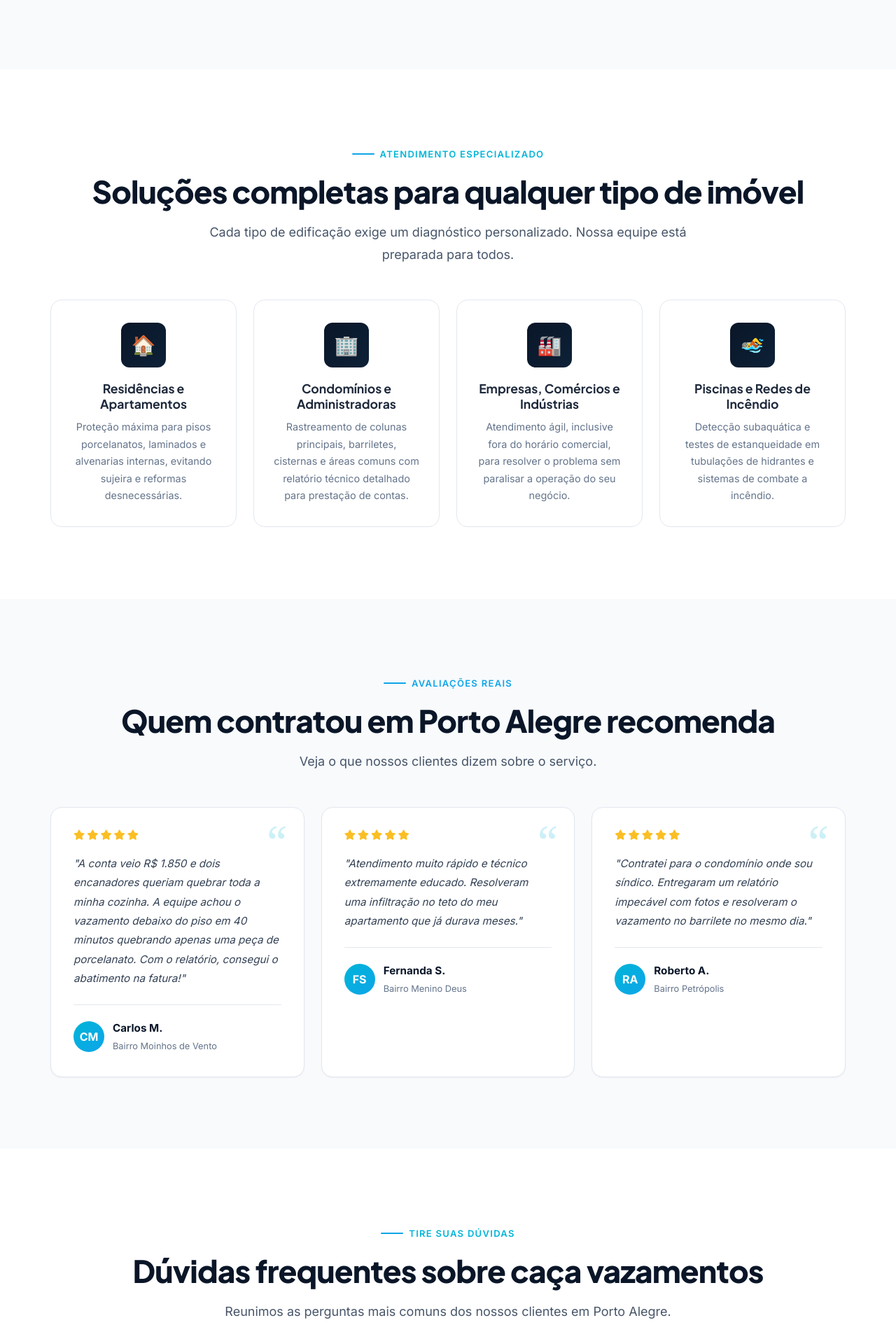
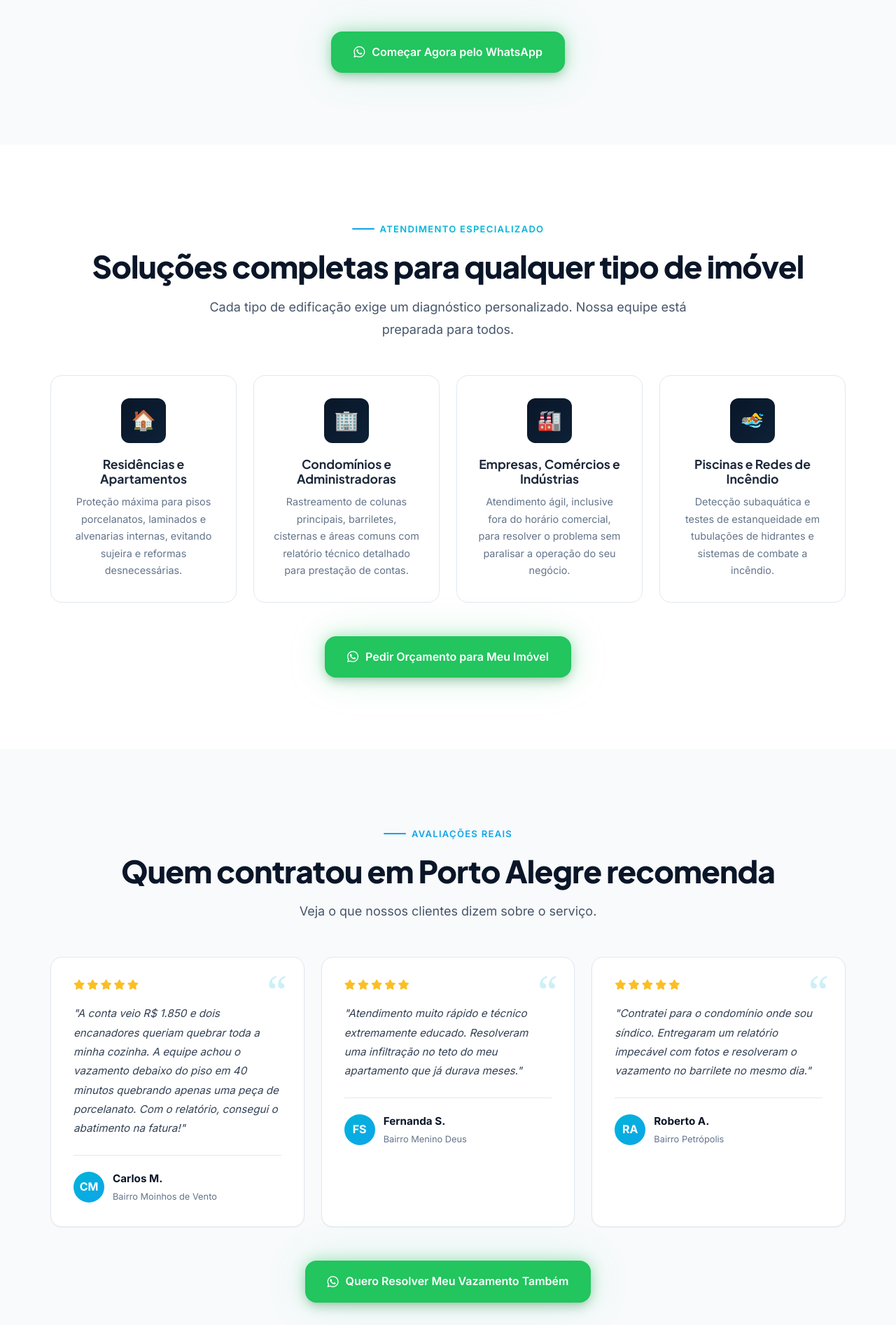
Before and after one commit to carlosjrglobal-cpu/caca-vazamentos, a plain HTML site: page index.html in a window 1280 px wide. Shown: the part 6495-8388 px from the top of the page at 70% size. Drawn offline with Linux system fonts and the light colour scheme.

Commit message:
Adiciona botões de CTA nos blocos Como Funciona, Segmentos, Depoimentos e Dúvidas
Co-Authored-By: Claude Opus 5.5 <noreply@anthropic.com>

```diff
--- a/index.html
+++ b/index.html
@@ -1137,6 +1137,10 @@
             font-size: 0.75rem;
             margin-top: 2px;
         }
+
+        /* botão de CTA ao final de cada bloco */
+        .block-cta { margin-top: 3rem; }
+        .block-cta-lead { color: var(--gray-600); font-size: 1rem; margin-bottom: 1rem; }
 
         /* alerta: relatório técnico x laudo de engenharia */
         .report-alert {
@@ -3208,6 +3212,11 @@
                     </div>
                 </div>
             </div>
+            <div class="block-cta text-center reveal">
+                <a href="https://wa.me/5551997882758?text=Ol%C3%A1!%20Quero%20agendar%20uma%20detec%C3%A7%C3%A3o%20de%20vazamento." class="btn btn-whatsapp" target="_blank" rel="noopener">
+                    <i class="fa-brands fa-whatsapp"></i> Começar Agora pelo WhatsApp
+                </a>
+            </div>
         </div>
     </section>
 
@@ -3252,6 +3261,11 @@
                     <h3>Piscinas e Redes de Incêndio</h3>
                     <p>Detecção subaquática e testes de estanqueidade em tubulações de hidrantes e sistemas de combate a incêndio.</p>
                 </div>
+            </div>
+            <div class="block-cta text-center reveal">
+                <a href="https://wa.me/5551997882758?text=Ol%C3%A1!%20Quero%20um%20or%C3%A7amento%20de%20detec%C3%A7%C3%A3o%20de%20vazamento%20para%20meu%20im%C3%B3vel." class="btn btn-whatsapp" target="_blank" rel="noopener">
+                    <i class="fa-brands fa-whatsapp"></i> Pedir Orçamento para Meu Imóvel
+                </a>
             </div>
         </div>
     </section>
@@ -3331,6 +3345,11 @@
                     </div>
                 </div>
             </div>
+            <div class="block-cta text-center reveal">
+                <a href="https://wa.me/5551997882758?text=Ol%C3%A1!%20Vi%20os%20depoimentos%20e%20quero%20resolver%20meu%20vazamento." class="btn btn-whatsapp" target="_blank" rel="noopener">
+                    <i class="fa-brands fa-whatsapp"></i> Quero Resolver Meu Vazamento Também
+                </a>
+            </div>
         </div>
     </section>
 
@@ -3399,6 +3418,12 @@
                         </div>
                     </div>
                 </div>
+            </div>
+            <div class="block-cta text-center reveal">
+                <p class="block-cta-lead">Ainda ficou com alguma dúvida? Fale direto com um técnico.</p>
+                <a href="https://wa.me/5551997882758?text=Ol%C3%A1!%20Tenho%20uma%20d%C3%BAvida%20sobre%20detec%C3%A7%C3%A3o%20de%20vazamento." class="btn btn-whatsapp" target="_blank" rel="noopener">
+                    <i class="fa-brands fa-whatsapp"></i> Tirar Minha Dúvida no WhatsApp
+                </a>
             </div>
         </div>
     </section>
```
